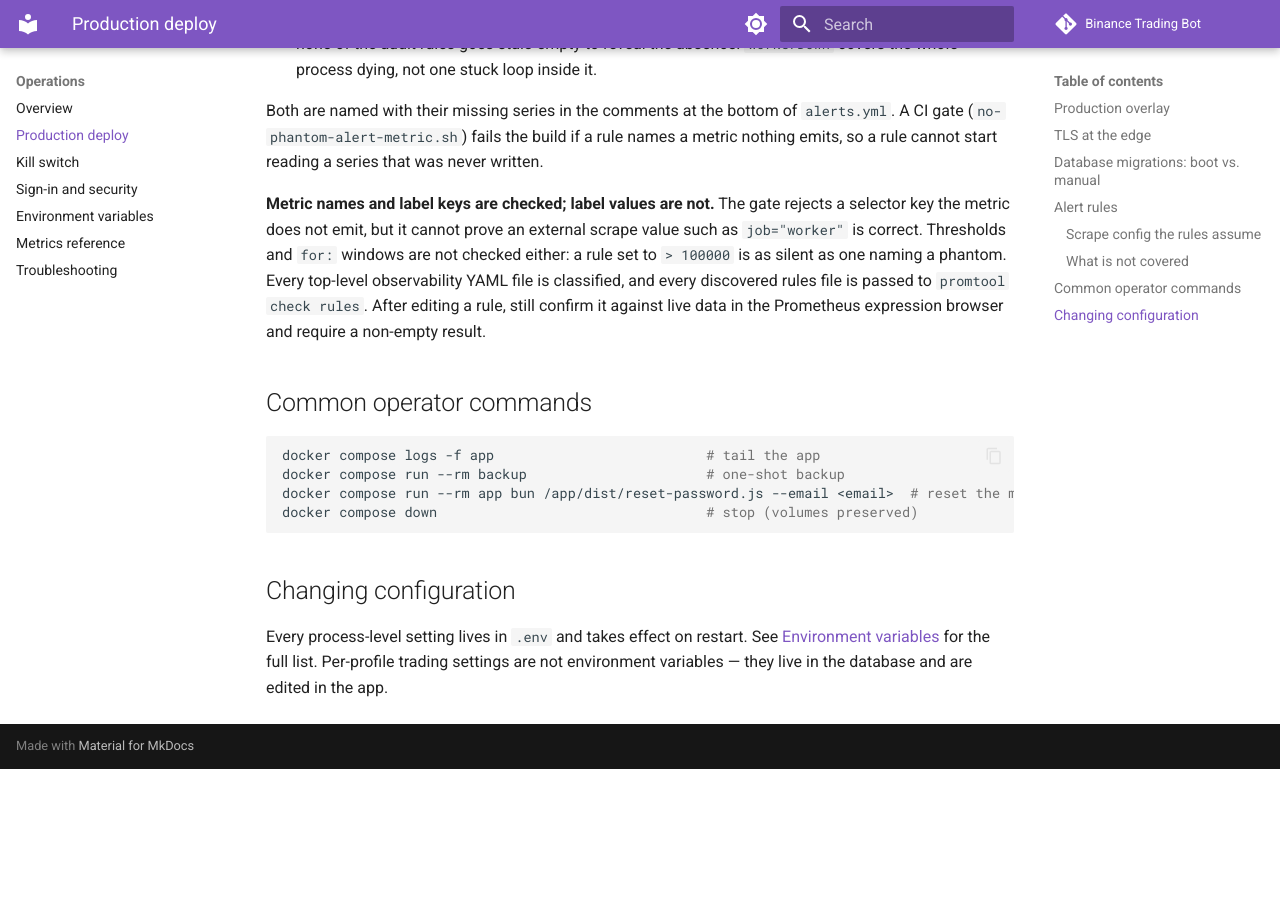
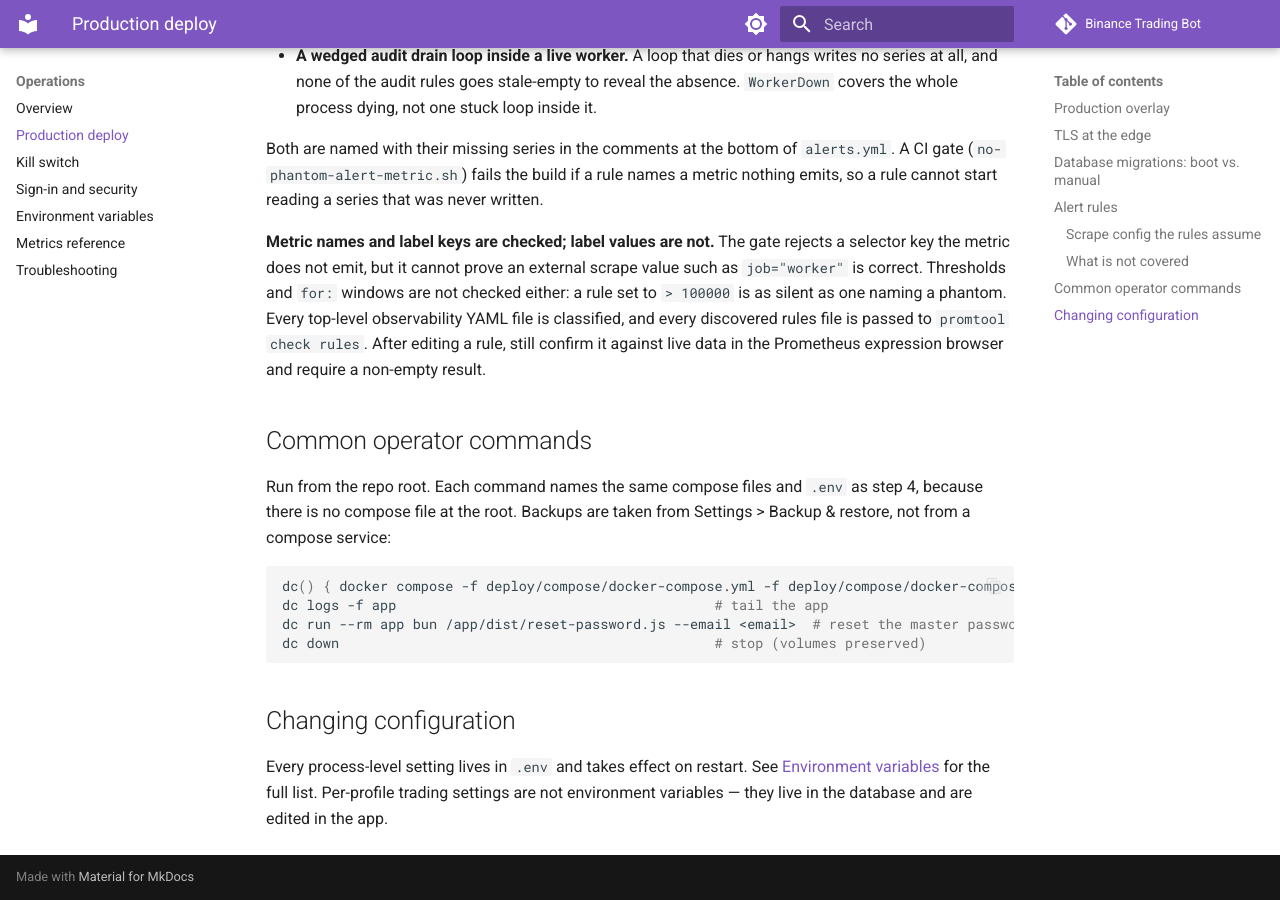
Before and after one commit to chrisleekr/binance-trading-bot, an MkDocs documentation site: the page built from docs/operations/deploy.md, in a window 1280 px wide and 900 px high, scrolled down 11038 px. Built offline with MkDocs 1.6.1 and Material for MkDocs 9.7.7, drawn with Linux system fonts in a browser that asks for light colours; comment, search, counter and statistics services are not loaded; before the commit the page ends 11807 px from its top, so only the background shows below that; some of the changed text lies outside the part shown.

Commit message:
fix(docs): run recovery commands against the deployed compose files
There is no compose file at the repo root, so every bare `docker compose`
recovery command (reset-password, clear-lockout, migrate, jwks delete,
pg_restore) failed before resolving a service. They now name the same
deploy/compose files and .env the stack was started with; the operator
command lists define a small dc() helper. The documented `backup` service
does not exist in any compose file, so its command and troubleshooting row
are removed; backups come from Settings > Backup & restore. The lockout
alert points at the guide's "Locked out?" section instead of embedding a
command.

Onboarding with password sign-in off no longer tells the operator to store
"this password": it gives the single sign-on recovery path instead.

Co-Authored-By: Claude Opus 5.5 <noreply@anthropic.com>
Claude-Session: https://claude.ai/code/session_01RxpyWBuZfRUyKy8ySqTHB1

````diff
--- a/docs/operations/deploy.md
+++ b/docs/operations/deploy.md
@@ -56,7 +56,9 @@ Migrations run **automatically on boot** — the container entrypoint (`apps/ser
 After this upgrade, refresh any already-open browser tab before relying on Net P/L. Older cached SPA code ignores the additive completeness marker, although the page remains functional.
 
 ```bash
-docker compose exec app bun /app/dist/migrate.js
+docker compose -f deploy/compose/docker-compose.yml \
+               -f deploy/compose/docker-compose.prod.yml \
+               --env-file .env exec app bun /app/dist/migrate.js
 ```
 
 ```mermaid
@@ -137,7 +139,7 @@ Run Prometheus on the `internal` network so those hostnames resolve. In the defa
 | `DiscoveryAssetPolicyAborting` | warning | Discovery could not establish its stablecoin/fiat classification and abandoned a profile's cycle (`discovery_asset_policy_abort_total`), leaving that profile's symbol set untouched. Nothing unsafe is admitted — the cycle aborts before any add or remove — but the profile stops rotating silently. The 25-hour range covers the slowest legal `refreshPeriodMs` (86400000): an abort consumes the profile's whole refresh window, so at long periods a shorter range would hold at most one increment and never fire. `cause` routes the fix — the three `*-route-empty` / `no-product-rows` causes mean the Binance product feed changed shape and the projection needs updating, `cross-check-gap` is a stale feed that often clears itself, `empty-admission-map` is a cold exchange-info cache the refresh cron repairs, `product-feed-unreadable` is a reply that is not this catalogue at all. `product-feed-unreachable` is the one cause that can be a transient the bot already recovered from: it stays on this rule because `shouldRun` caps a profile at one abort per refresh period, so a count threshold could never fire on a slow refresh — confirm against the profile page's asset-policy finding before chasing it. |
 | `WSDisconnectsHigh` | warning | More than five Binance websocket closes in 15 minutes (`binance_ws_disconnects_total`, counted per account at close, and only for closes the worker did not ask for — disabling a profile or shutting the worker down is not counted, or a deploy would page by itself). One reconnect is routine — Binance cycles a connection every 24 hours, and so does any network blip — while five in a quarter of an hour is a stream that cannot stay up. Warning, not critical: the pool reconnects on its own, so account and order updates are stale for the gap rather than trading being halted. |
 | `AuthSignInFailureSpike` | warning | More than 20 failed sign-ins in 15 minutes, held for 5 minutes (`auth_events_total{event="sign-in-failed"}`). The per-address limits refuse most guesses before the password is checked, so volume here means attempts are reaching the check from many addresses. Settings > Security lists the addresses and reasons. |
-| `AuthAccountLocked` | warning | Password sign-in for an email was locked after repeated wrong passwords (`auth_lockouts_total`). A browser that signed in successfully before is exempt; if the operator is locked out, `docker compose run --rm app bun /app/dist/reset-password.js --email <email> --clear-lockout` lifts it. |
+| `AuthAccountLocked` | warning | Password sign-in for an email was locked after repeated wrong passwords (`auth_lockouts_total`). A browser that signed in successfully before is exempt; if the operator is locked out, The reset command with `--clear-lockout` lifts it; see [Locked out?](sign-in-and-security.md#locked-out). |
 | `AuthRateLimitBackendDown` | warning | At least one rate limit decision could not reach Redis in the last 5 minutes, held for 2 minutes (`auth_rate_limit_backend_errors_total`). The api falls back to a stricter per-process limiter rather than refusing everyone, so limits still apply, but no longer shared across api replicas. |
 | `SingleSignOnUnavailable` | warning | Single sign-on is configured but the identity provider failed the check the api runs at start (`auth_single_sign_on_available == 0`) for 10 minutes. The button is disabled, password sign-in is switched on for that run if nothing else could reach the operator, and the api process exits when the provider answers again so it restarts with the provider registered; in the default `ROLE=all` container that restarts the worker too. That restart depends on the container's restart policy, which `docker-compose.prod.yml` and `docker-compose.scale.yml` set to `unless-stopped`; without one the process stays down. A provider that fails after a healthy start is not re-checked; its failures appear as failed sign-ins. |
 | `AuthEventSinkFailing` | warning | Security events could not be written to the audit trail or queued for notification (`auth_event_sink_failures_total`, by `sink`). They are still in the api log, but may be missing from Settings > Security or from notifications. |
@@ -187,11 +189,13 @@ Both are named with their missing series in the comments at the bottom of `alert
 
 ## Common operator commands
 
+Run from the repo root. Each command names the same compose files and `.env` as step 4, because there is no compose file at the root. Backups are taken from Settings > Backup & restore, not from a compose service:
+
 ```bash
-docker compose logs -f app                          # tail the app
-docker compose run --rm backup                      # one-shot backup
-docker compose run --rm app bun /app/dist/reset-password.js --email <email>  # reset the master password
-docker compose down                                 # stop (volumes preserved)
+dc() { docker compose -f deploy/compose/docker-compose.yml -f deploy/compose/docker-compose.prod.yml --env-file .env "$@"; }
+dc logs -f app                                       # tail the app
+dc run --rm app bun /app/dist/reset-password.js --email <email>  # reset the master password
+dc down                                              # stop (volumes preserved)
 ```
 
 ## Changing configuration
````
Also changed, not shown: deploy/README.md (+16 -14 lines), docs/operations/sign-in-and-security.md (+7 -4 lines), 5 other files.
